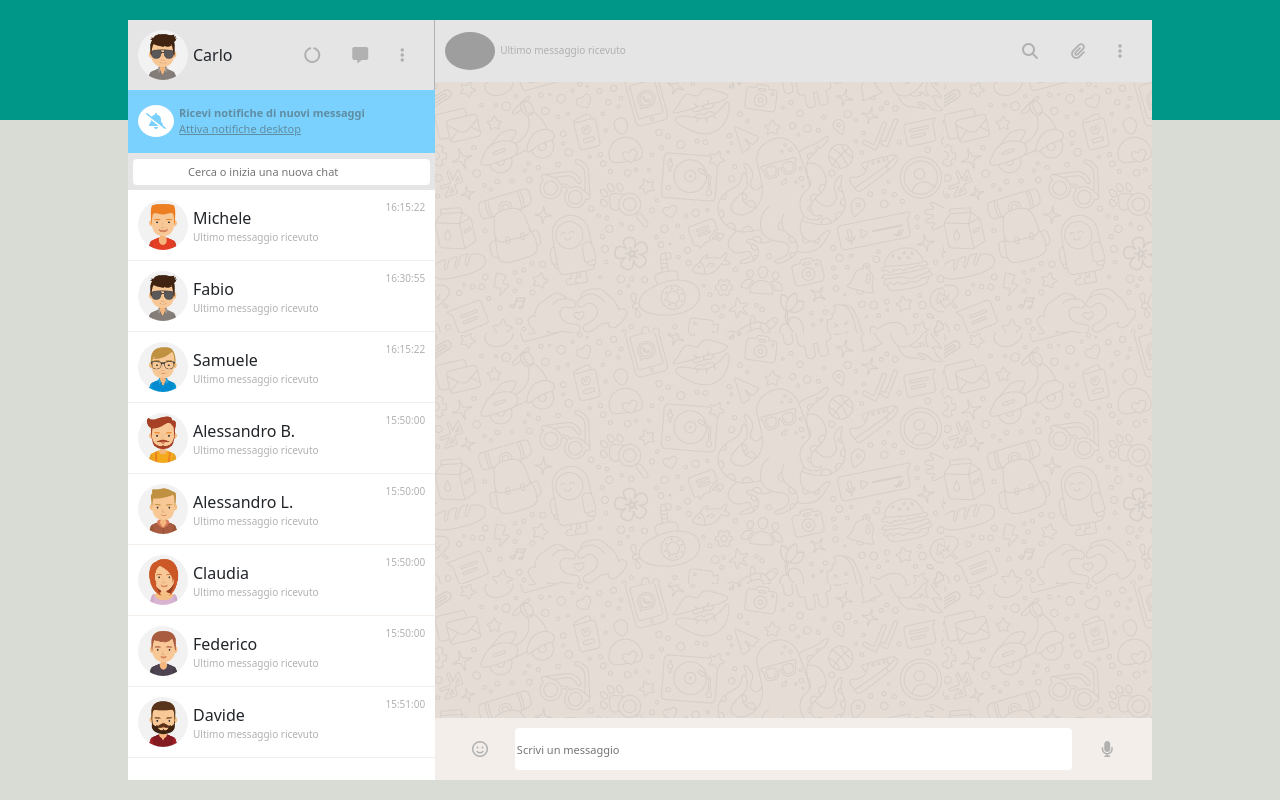
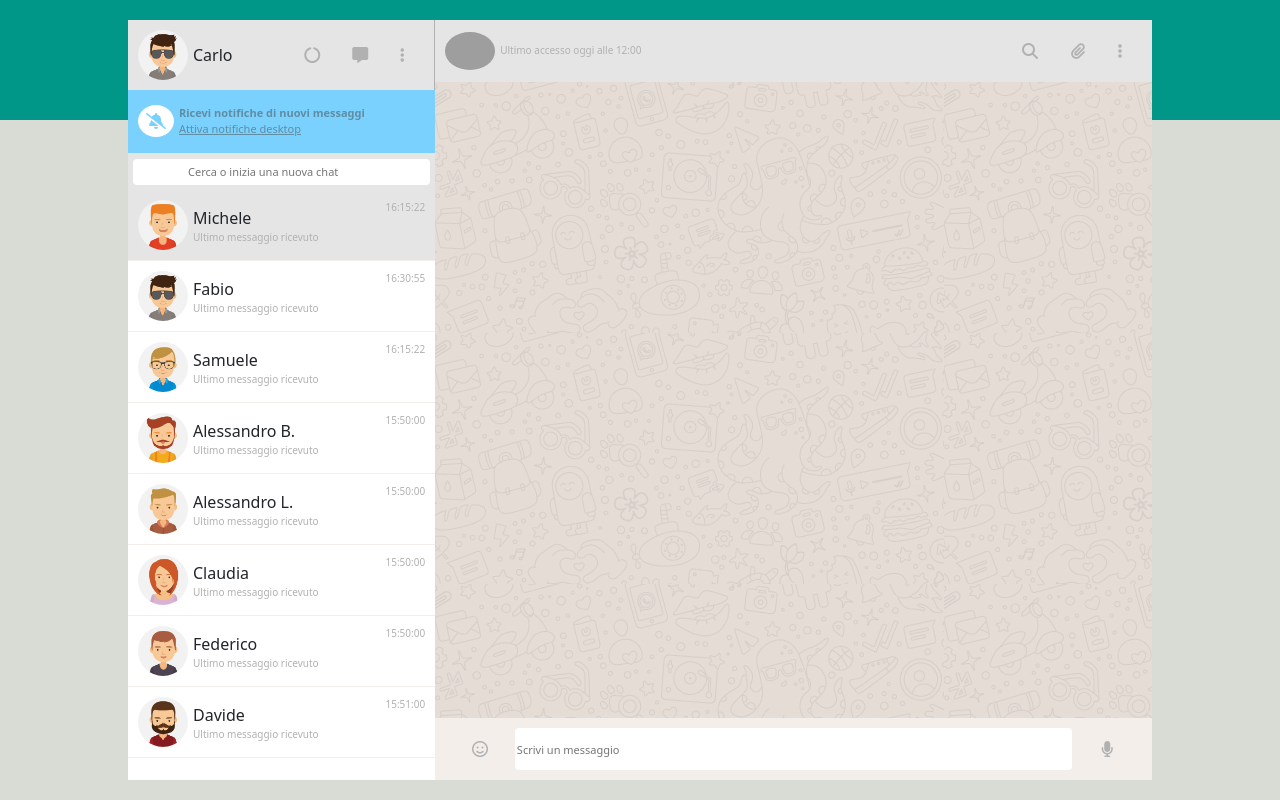
Before and after one commit to carlo-ddm/ng-whatsapp, an Angular app: page / in a window 1280 px wide. Built offline with nearby package versions, Linux system fonts and the light colour scheme; grey boxes are pictures that could not be loaded.

Commit message:
Sistemazione ternario | rendere dinamico orario ultimo accesso con oggetto date

```diff
--- a/src/app/app.module.ts
+++ b/src/app/app.module.ts
@@ -6,7 +6,6 @@ import { AppComponent } from './app.component';
 import { CentralBoxComponent } from "./components/central-box/central-box.component";
 import { LeftPartCentralBoxComponent } from './components/left-part-central-box/left-part-central-box.component';
 import { RightPartCentralBoxComponent } from './components/right-part-central-box/right-part-central-box.component';
-import { SelectDirective } from './directives/select.directive';
 import { FormsModule } from "@angular/forms";
 
 @NgModule({
@@ -15,7 +14,6 @@ import { FormsModule } from "@angular/forms";
     CentralBoxComponent,
     LeftPartCentralBoxComponent,
     RightPartCentralBoxComponent,
-    SelectDirective,
   ],
   imports: [
     FormsModule,
--- a/src/app/components/left-part-central-box/left-part-central-box.component.html
+++ b/src/app/components/left-part-central-box/left-part-central-box.component.html
@@ -32,7 +32,7 @@
 
   <div (click)="emitProfile(i)" *ngFor="let profile of data, index as i">
 
-    <div [appSelect]="i" class="profile d-flex justify-content-between align-items-center" *ngIf="profile.visible">
+    <div (click)="select(i)" [ngClass]="i == selectedIndex ? 'active' : ''" class="profile d-flex justify-content-between align-items-center" *ngIf="profile.visible">
 
       <div class="d-flex align-items-center">
         <img [src]="'../../../assets/img/avatar' + profile.avatar + '.jpeg'">
--- a/src/app/components/left-part-central-box/left-part-central-box.component.scss
+++ b/src/app/components/left-part-central-box/left-part-central-box.component.scss
@@ -72,8 +72,7 @@
     padding: 10px;
     width: 100%;
     height: calc(100%);
-    border-bottom: 1px solid #f3eeea;;
-    background-color: white;
+    border-bottom: 1px solid #f3eeea;
     img {
       width: 50px;
       margin-right: 5px;
@@ -92,3 +91,7 @@
     // }
   }
 }
+
+.active {
+  background-color: #E5E5E5;
+}
--- a/src/app/components/left-part-central-box/left-part-central-box.component.ts
+++ b/src/app/components/left-part-central-box/left-part-central-box.component.ts
@@ -17,6 +17,8 @@ export class LeftPartCentralBoxComponent{
     name: 'Carlo',
     avatar: '_2'
   }
+
+  selectedIndex = 0;
 
   serachProfiles:string = ''
 
@@ -46,4 +48,10 @@ export class LeftPartCentralBoxComponent{
     this.emitSelectedProfile.emit(index)
   }
 
+  select(index:number){
+    this.selectedIndex = index
+    console.log(this.selectedIndex);
+
+  }
+
 }
--- a/src/app/components/right-part-central-box/right-part-central-box.component.html
+++ b/src/app/components/right-part-central-box/right-part-central-box.component.html
@@ -10,7 +10,7 @@
           <!-- Container -> Nome + Ultimo messaggio ricevuto -->
           <div class="d-flex flex-column">
             <span>{{data?.name}}</span>
-            <span class="last-received">Ultimo messaggio ricevuto</span>
+            <span class="last-received">Ultimo accesso oggi alle 12:00</span>
           </div>
         </div>
 
--- a/src/app/components/right-part-central-box/right-part-central-box.component.ts
+++ b/src/app/components/right-part-central-box/right-part-central-box.component.ts
@@ -1,5 +1,5 @@
 import { Component, Input, OnChanges, SimpleChanges } from '@angular/core';
-import { Profile } from 'src/app/interface/profile.interface';
+import { Message, Profile } from 'src/app/interface/profile.interface';
 
 @Component({
   selector: 'app-right-part-central-box',
@@ -19,4 +19,15 @@ export class RightPartCentralBoxComponent implements OnChanges{
     // console.log('INTERLOCUTOR: ', this.interlocutor);
   }
 
+  getHours(messages: Message[]): string{
+    let messageReceived = messages.filter(messaggio=>messaggio.status === 'received')
+    // console.log(messageReceived);
+
+    if (messageReceived.length > 0) {
+      return messageReceived[messageReceived.length - 1]?.date.slice(10)
+    } else {
+      return ''
+    }
+  }
+
 }
--- a/src/app/directives/select.directive.ts
+++ /dev/null
@@ -1,23 +0,0 @@
-import { Directive, ElementRef, HostListener, Input, OnChanges, SimpleChanges } from '@angular/core';
-
-@Directive({
-  selector: '[appSelect]'
-})
-export class SelectDirective {
-
-  @Input() appSelect:any;
-  index:number = 0;
-
-  constructor(private element:ElementRef) {
-  }
-
-  @HostListener('click') onClick(){
-    this.colorAtSelection('#E5E5E5');
-  }
-
-
-  colorAtSelection(background:string){
-    this.element.nativeElement.style.backgroundColor = background;
-  }
-
-}
```
Also changed, not shown: 1 other file (tests, documents, lock files or other folders).
